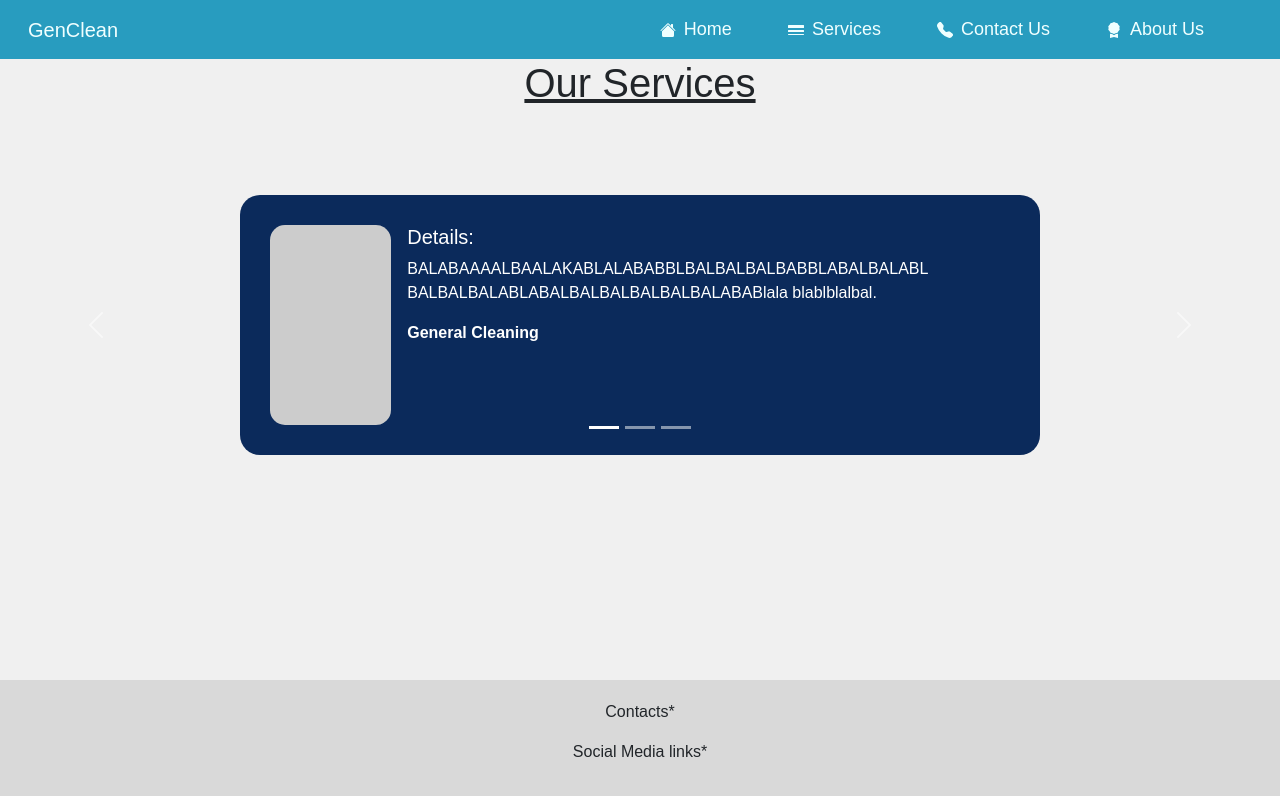
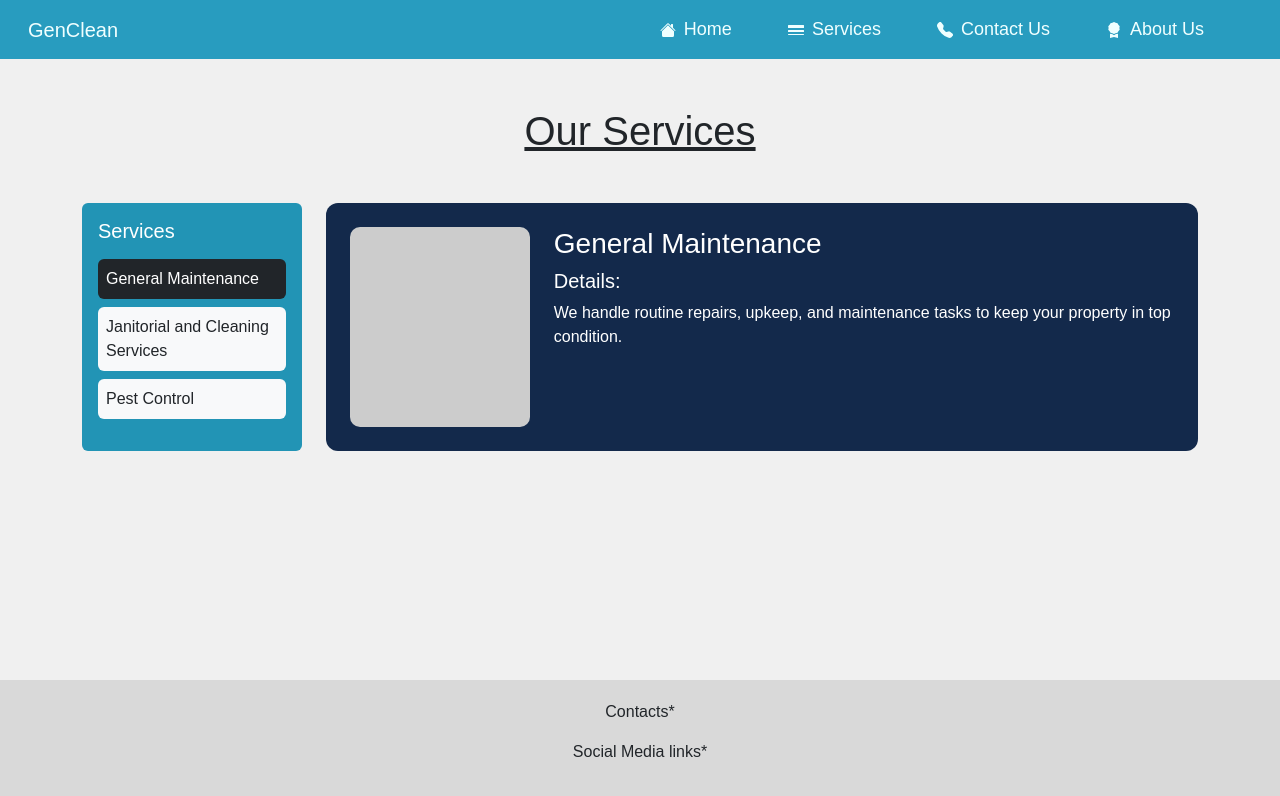
Before and after one commit to AntonTrainee/Capstone, a React (Vite) app: page /services in a window 1280 px wide. Shown: the top 796 px of the page. Built offline with nearby package versions, Linux system fonts and the light colour scheme.

Commit message:
services.tsx design changed

```diff
--- a/src/App.css
+++ b/src/App.css
@@ -127,6 +127,8 @@ h2 {
   background-color: #d9d9d9;
   padding: 20px 0;
   text-align: center;
+
+  margin-top: auto;
 }
 
 .reviews {
@@ -710,28 +712,3 @@ tr:nth-child(even) {
   color: #000000;
   font-family: "Times New Roman", Times, serif;
 }
-
-/* Services Page Only */
-/* Services Carousel Page */
-.services-carousel-section {
-  width: 100%;
-  max-width: 100%;
-  padding: 40px 0;
-}
-
-.service-card {
-  background-color: #0b2a5b;
-  border-radius: 20px;
-  width: 800px;
-  /* bigger width */
-  padding: 30px;
-  color: white;
-}
-
-.service-img-placeholder {
-  width: 200px;
-  /* bigger image placeholder */
-  height: 200px;
-  background-color: #ccc;
-  border-radius: 15px;
-}
--- a/src/pages/services.tsx
+++ b/src/pages/services.tsx
@@ -1,132 +1,106 @@
+import { useState } from "react";
 import Navbar from "../components/navbar";
 
 function Services() {
+  // Service data
+  const services = [
+    {
+      title: "General Maintenance",
+      details:
+        "We handle routine repairs, upkeep, and maintenance tasks to keep your property in top condition.",
+    },
+    {
+      title: "Janitorial and Cleaning Services",
+      details:
+        "Comprehensive cleaning services including offices, buildings, and commercial spaces to maintain hygiene and presentation.",
+    },
+    {
+      title: "Pest Control",
+      details:
+        "Effective and safe pest management solutions to protect your property from unwanted infestations.",
+    },
+  ];
+
+  // Track which service is selected
+  const [selectedService, setSelectedService] = useState(services[0]);
+
   return (
     <>
       <Navbar />
 
+      {/* Page Title */}
       <h1
-        className="text-center mb-5"
+        className="text-center my-5"
         style={{ fontSize: "2.5rem", textDecoration: "underline" }}
       >
         Our Services
       </h1>
 
-      {/* Carousel */}
-      <section className="services-carousel-section">
+      {/* Layout Section */}
+      <div className="container d-flex">
+        {/* Sidebar */}
         <div
-          id="carouselExampleIndicators"
-          className="carousel slide"
-          data-bs-ride="carousel"
+          className="p-3"
+          style={{
+            width: "220px",
+            backgroundColor: "#2294B5",
+            borderRadius: "6px",
+            height: "fit-content",
+          }}
         >
-          {/* Indicators */}
-          <div className="carousel-indicators">
-            <button
-              type="button"
-              data-bs-target="#carouselExampleIndicators"
-              data-bs-slide-to="0"
-              className="active"
-              aria-current="true"
-              aria-label="Slide 1"
-            ></button>
-            <button
-              type="button"
-              data-bs-target="#carouselExampleIndicators"
-              data-bs-slide-to="1"
-              aria-label="Slide 2"
-            ></button>
-            <button
-              type="button"
-              data-bs-target="#carouselExampleIndicators"
-              data-bs-slide-to="2"
-              aria-label="Slide 3"
-            ></button>
-          </div>
+          <h5 className="text-white mb-3">Services</h5>
+          <ul className="list-unstyled">
+            {services.map((service, index) => (
+              <li
+                key={index}
+                onClick={() => setSelectedService(service)}
+                className={`p-2 mb-2 rounded ${
+                  selectedService.title === service.title
+                    ? "bg-dark text-white"
+                    : "bg-light text-dark"
+                }`}
+                style={{ cursor: "pointer" }}
+              >
+                {service.title}
+              </li>
+            ))}
+          </ul>
+        </div>
 
-          {/* Carousel Items */}
-          <div className="carousel-inner">
-            {/* First Slide */}
-            <div className="carousel-item active">
-              <div className="d-flex justify-content-center">
-                <div className="service-card">
-                  <div className="d-flex gap-3">
-                    <div className="service-img-placeholder"></div>
-                    <div>
-                      <h5>Details:</h5>
-                      <p>
-                        BALABAAAALBAALAKABLALABABBLBALBALBALBABBLABALBALABL
-                        BALBALBALABLABALBALBALBALBALBALABABlala blablblalbal.
-                      </p>
-                      <p className="fw-bold mt-3">General Cleaning</p>
-                    </div>
-                  </div>
-                </div>
-              </div>
-            </div>
+        {/* Service Card */}
+        <div
+          className="p-4 ms-4"
+          style={{
+            flex: 1,
+            backgroundColor: "#13294B",
+            borderRadius: "12px",
+            color: "white",
+          }}
+        >
+          <div className="d-flex gap-4">
+            {/* Image Placeholder */}
+            <div
+              style={{
+                width: "200px",
+                height: "200px",
+                backgroundColor: "#ccc",
+                borderRadius: "10px",
+              }}
+            ></div>
 
-            {/* Second Slide */}
-            <div className="carousel-item">
-              <div className="d-flex justify-content-center">
-                <div className="service-card">
-                  <div className="d-flex gap-3">
-                    <div className="service-img-placeholder"></div>
-                    <div>
-                      <h5>Details:</h5>
-                      <p>Deep Cleaning details here...</p>
-                      <p className="fw-bold mt-3">Deep Cleaning</p>
-                    </div>
-                  </div>
-                </div>
-              </div>
-            </div>
-
-            {/* Third Slide */}
-            <div className="carousel-item">
-              <div className="d-flex justify-content-center">
-                <div className="service-card">
-                  <div className="d-flex gap-3">
-                    <div className="service-img-placeholder"></div>
-                    <div>
-                      <h5>Details:</h5>
-                      <p>Window Cleaning details here...</p>
-                      <p className="fw-bold mt-3">Window Cleaning</p>
-                    </div>
-                  </div>
-                </div>
-              </div>
+            {/* Service Info */}
+            <div>
+              <h3>{selectedService.title}</h3>
+              <h5>Details:</h5>
+              <p>{selectedService.details}</p>
             </div>
           </div>
+        </div>
+      </div>
 
-          {/* Prev/Next Arrows */}
-          <button
-            className="carousel-control-prev"
-            type="button"
-            data-bs-target="#carouselExampleIndicators"
-            data-bs-slide="prev"
-          >
-            <span className="carousel-control-prev-icon" aria-hidden="true"></span>
-            <span className="visually-hidden">Previous</span>
-          </button>
-          <button
-            className="carousel-control-next"
-            type="button"
-            data-bs-target="#carouselExampleIndicators"
-            data-bs-slide="next"
-          >
-            <span className="carousel-control-next-icon" aria-hidden="true"></span>
-            <span className="visually-hidden">Next</span>
-          </button>
-        </div>
-      </section>
 
-      <footer
-        className="gray-rectangle"
-        style={{
-          position: "fixed",
-          bottom: 0,
-          width: "100%",
-        }}
-      >
+
+       <footer className="gray-rectangle">
         <div>
           <p>Contacts*</p>
           <p>Social Media links*</p>
```
